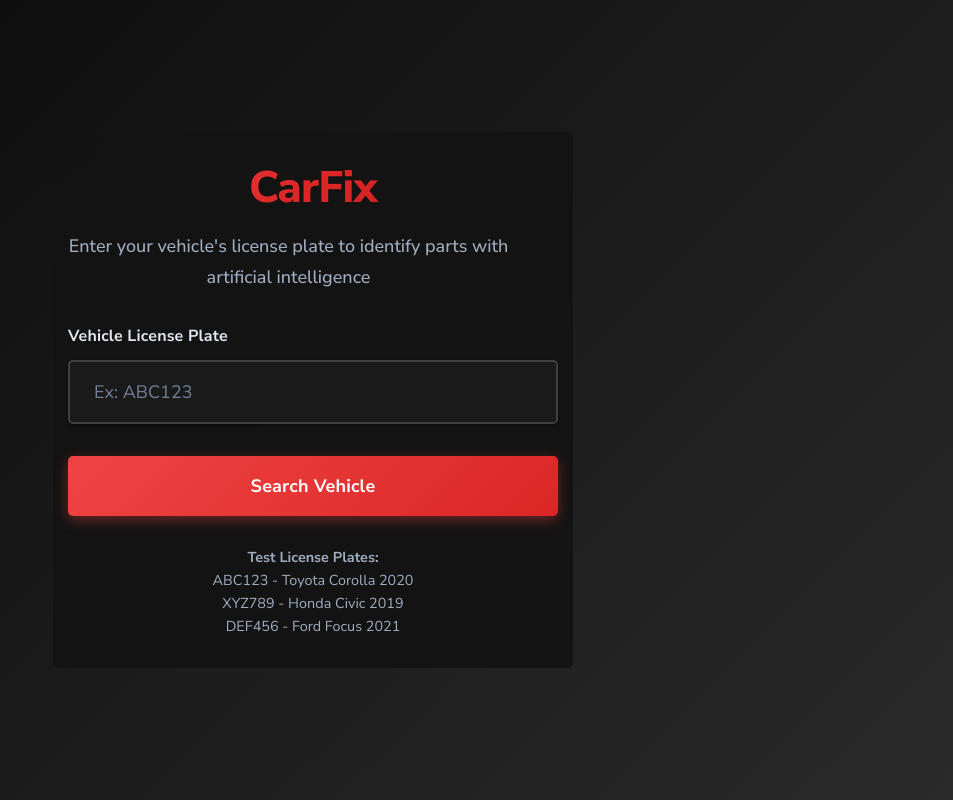
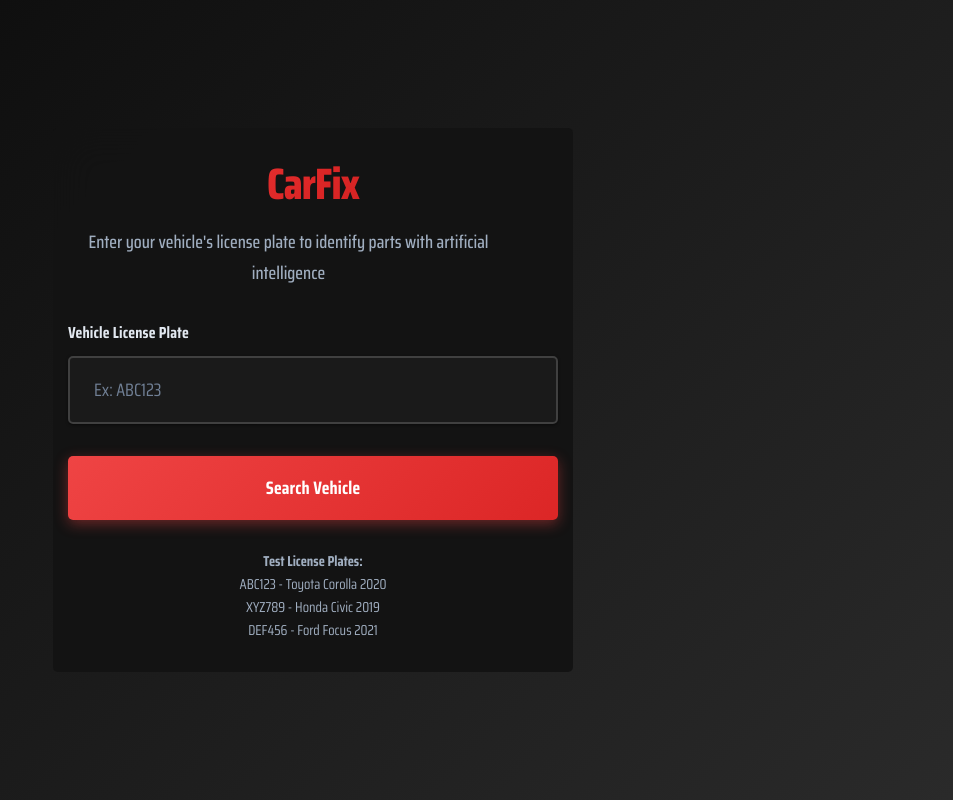
Before and after one commit to RolandoDrRobot/Car-Parts, a React (Create React App) app: page / in a window 1280 px wide. Shown: the whole page, without its empty margins (327-1280 px from the left). Built offline with nearby package versions, Linux system fonts and the light colour scheme.

Commit message:
Looking good

```diff
--- a/src/index.css
+++ b/src/index.css
@@ -1,4 +1,4 @@
-@import url('https://fonts.googleapis.com/css2?family=Nunito+Sans:ital,opsz,wght@0,6..12,200..1000;1,6..12,200..1000&display=swap');
+@import url('https://fonts.googleapis.com/css2?family=Fjalla+One&family=Nunito+Sans:ital,opsz,wght@0,6..12,200..1000;1,6..12,200..1000&family=Saira+Condensed:wght@100;200;300;400;500;600;700;800;900&display=swap');
 
 * {
   margin: 0;
@@ -7,9 +7,7 @@
 }
 
 body {
-  font-family: "Nunito Sans", -apple-system, BlinkMacSystemFont, 'Segoe UI', 'Roboto', 'Oxygen',
-    'Ubuntu', 'Cantarell', 'Fira Sans', 'Droid Sans', 'Helvetica Neue',
-    sans-serif;
+  font-family: "Saira Condensed", sans-serif;
   font-optical-sizing: auto;
   font-weight: 400;
   font-style: normal;
@@ -97,7 +95,7 @@ code {
 
 .title {
   color: #f7fafc;
-  font-family: "Nunito Sans", sans-serif;
+  font-family: "Saira Condensed", sans-serif;
   font-size: 2.75rem;
   font-weight: 800;
   margin-bottom: 16px;
@@ -139,7 +137,7 @@ code {
   border-radius: 5px;
   font-size: 1.125rem;
   font-weight: 500;
-  font-family: "Nunito Sans", sans-serif;
+  font-family: "Saira Condensed", sans-serif;
   transition: all 0.3s cubic-bezier(0.4, 0, 0.2, 1);
   background: #1a1a1a;
   color: #e2e8f0;
@@ -169,7 +167,7 @@ code {
   border-radius: 5px;
   font-size: 1.125rem;
   font-weight: 700;
-  font-family: "Nunito Sans", sans-serif;
+  font-family: "Saira Condensed", sans-serif;
   cursor: pointer;
   transition: all 0.3s cubic-bezier(0.4, 0, 0.2, 1);
   width: 100%;
@@ -217,7 +215,7 @@ code {
 
 .car-info h3 {
   color: #f7fafc;
-  font-family: "Nunito Sans", sans-serif;
+  font-family: "Saira Condensed", sans-serif;
   margin-bottom: 20px;
   font-size: 1.375rem;
   font-weight: 800;
@@ -284,7 +282,7 @@ code {
 
 .info-card-title {
   color: #f7fafc;
-  font-family: "Nunito Sans", sans-serif;
+  font-family: "Saira Condensed", sans-serif;
   font-size: 1.1rem;
   font-weight: 700;
   margin: 0;
@@ -414,7 +412,7 @@ code {
 
 .part-result h3 {
   color: #d1fae5;
-  font-family: "Nunito Sans", sans-serif;
+  font-family: "Saira Condensed", sans-serif;
   margin-bottom: 0;
   font-size: 1.375rem;
   font-weight: 800;
```
